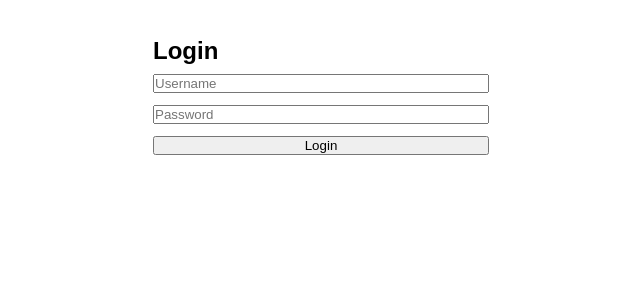
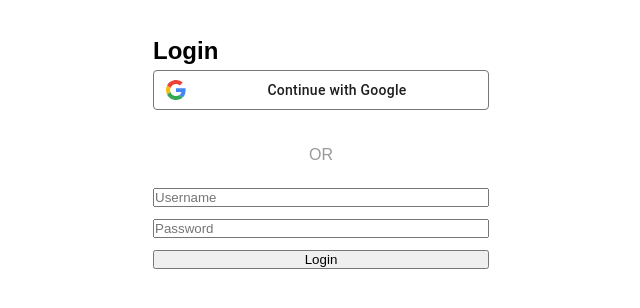
Before and after one commit to ryuu9505/my-portfolio, a React (Create React App) app: page /login in a window 1280 px wide. Shown: the top 308 px of the page, without its empty margins (319-959 px from the left). Built offline with nearby package versions, Linux system fonts and the light colour scheme; no server answers; a web font is replaced by a local one.

Commit message:
feat: add google social login

```diff
--- /dev/null
+++ b/src/pages/LoginPage.css
@@ -0,0 +1,123 @@
+.gsi-material-button {
+  -moz-user-select: none;
+  -webkit-user-select: none;
+  -ms-user-select: none;
+  -webkit-appearance: none;
+  background-color: WHITE;
+  background-image: none;
+  border: 1px solid #747775;
+  -webkit-border-radius: 4px;
+  border-radius: 4px;
+  -webkit-box-sizing: border-box;
+  box-sizing: border-box;
+  color: #1f1f1f;
+  cursor: pointer;
+  font-family: 'Roboto', arial, sans-serif;
+  font-size: 14px;
+  height: 40px;
+  letter-spacing: 0.25px;
+  outline: none;
+  overflow: hidden;
+  padding: 0 12px;
+  position: relative;
+  text-align: center;
+  -webkit-transition:
+    background-color 0.218s,
+    border-color 0.218s,
+    box-shadow 0.218s;
+  transition:
+    background-color 0.218s,
+    border-color 0.218s,
+    box-shadow 0.218s;
+  vertical-align: middle;
+  white-space: nowrap;
+  width: 100%;
+  max-width: 400px;
+  min-width: min-content;
+  margin-bottom: 16px;
+}
+
+.gsi-material-button:disabled {
+  cursor: default;
+  background-color: #ffffff61;
+  border-color: #1f1f1f1f;
+}
+
+.gsi-material-button:disabled .gsi-material-button-contents {
+  opacity: 38%;
+}
+
+.gsi-material-button:disabled .gsi-material-button-icon {
+  opacity: 38%;
+}
+
+.gsi-material-button:not(:disabled):active .gsi-material-button-state,
+.gsi-material-button:not(:disabled):focus .gsi-material-button-state {
+  background-color: #303030;
+  opacity: 12%;
+}
+
+.gsi-material-button:not(:disabled):hover {
+  -webkit-box-shadow:
+    0 1px 2px 0 rgba(60, 64, 67, 0.3),
+    0 1px 3px 1px rgba(60, 64, 67, 0.15);
+  box-shadow:
+    0 1px 2px 0 rgba(60, 64, 67, 0.3),
+    0 1px 3px 1px rgba(60, 64, 67, 0.15);
+}
+
+.gsi-material-button:not(:disabled):hover .gsi-material-button-state {
+  background-color: #303030;
+  opacity: 8%;
+}
+
+.gsi-material-button-state {
+  -webkit-transition: opacity 0.218s;
+  transition: opacity 0.218s;
+  bottom: 0;
+  left: 0;
+  opacity: 0;
+  position: absolute;
+  right: 0;
+  top: 0;
+}
+
+.gsi-material-button-content-wrapper {
+  -webkit-align-items: center;
+  align-items: center;
+  display: flex;
+  -webkit-flex-direction: row;
+  flex-direction: row;
+  -webkit-flex-wrap: nowrap;
+  flex-wrap: nowrap;
+  height: 100%;
+  justify-content: space-between;
+  position: relative;
+  width: 100%;
+}
+
+.gsi-material-button-contents {
+  -webkit-flex-grow: 1;
+  flex-grow: 1;
+  font-family: 'Roboto', arial, sans-serif;
+  font-weight: 500;
+  overflow: hidden;
+  text-overflow: ellipsis;
+  vertical-align: top;
+}
+
+.gsi-material-button-icon {
+  height: 20px;
+  margin-right: 12px;
+  min-width: 20px;
+  width: 20px;
+}
+
+.gsi-material-button-icon svg {
+  height: 100%;
+  width: 100%;
+}
+
+.gsi-material-button .gsi-material-button-icon {
+  display: block;
+}
--- a/src/pages/LoginPage.js
+++ b/src/pages/LoginPage.js
@@ -1,3 +1,5 @@
+import './LoginPage.css';
+
 import React, { useState } from 'react';
 import { useNavigate } from 'react-router-dom';
 
@@ -21,9 +23,55 @@
     }
   };
 
+  const handleGoogleLogin = () => {
+    window.location.href = 'http://localhost:8080/oauth2/authorization/google';
+  };
+
   return (
     <div style={{ maxWidth: 400, margin: '0 auto', padding: 32 }}>
       <h2>Login</h2>
+
+      <button className="gsi-material-button" onClick={handleGoogleLogin}>
+        <div className="gsi-material-button-state"></div>
+        <div className="gsi-material-button-content-wrapper">
+          <div className="gsi-material-button-icon">
+            <svg
+              version="1.1"
+              xmlns="http://www.w3.org/2000/svg"
+              viewBox="0 0 48 48"
+              xmlnsXlink="http://www.w3.org/1999/xlink"
+              style={{ display: 'block' }}
+            >
+              <path
+                fill="#EA4335"
+                d="M24 9.5c3.54 0 6.71 1.22 9.21 3.6l6.85-6.85C35.9 2.38 30.47 0 24 0 14.62 0 6.51 5.38 2.56 13.22l7.98 6.19C12.43 13.72 17.74 9.5 24 9.5z"
+              ></path>
+              <path
+                fill="#4285F4"
+                d="M46.98 24.55c0-1.57-.15-3.09-.38-4.55H24v9.02h12.94c-.58 2.96-2.26 5.48-4.78 7.18l7.73 6c4.51-4.18 7.09-10.36 7.09-17.65z"
+              ></path>
+              <path
+                fill="#FBBC05"
+                d="M10.53 28.59c-.48-1.45-.76-2.99-.76-4.59s.27-3.14.76-4.59l-7.98-6.19C.92 16.46 0 20.12 0 24c0 3.88.92 7.54 2.56 10.78l7.97-6.19z"
+              ></path>
+              <path
+                fill="#34A853"
+                d="M24 48c6.48 0 11.93-2.13 15.89-5.81l-7.73-6c-2.15 1.45-4.92 2.3-8.16 2.3-6.26 0-11.57-4.22-13.47-9.91l-7.98 6.19C6.51 42.62 14.62 48 24 48z"
+              ></path>
+              <path fill="none" d="M0 0h48v48H0z"></path>
+            </svg>
+          </div>
+          <span className="gsi-material-button-contents">
+            Continue with Google
+          </span>
+          <span style={{ display: 'none' }}>Continue with Google</span>
+        </div>
+      </button>
+
+      <div style={{ textAlign: 'center', margin: '16px 0', color: '#999' }}>
+        OR
+      </div>
+
       <form onSubmit={onSubmit}>
         <div>
           <input
```
